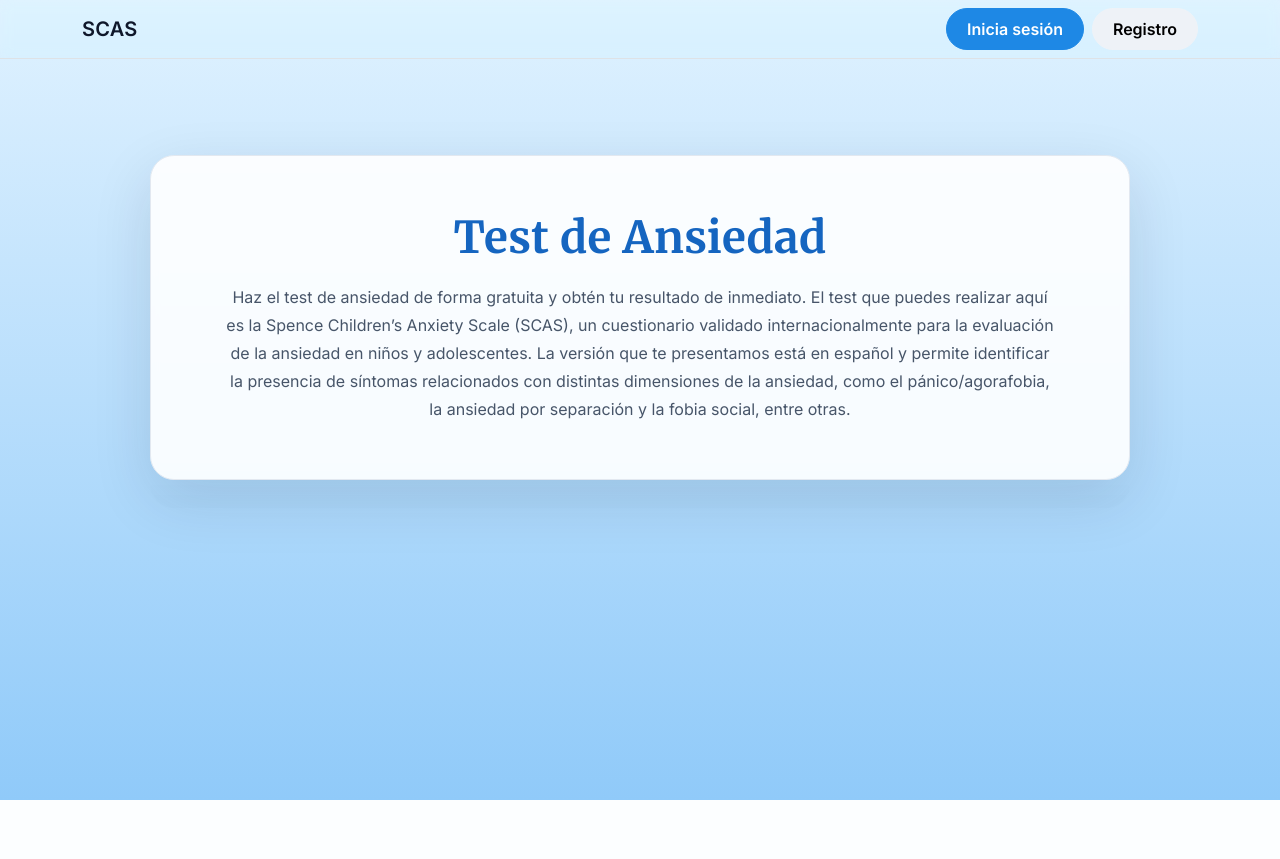
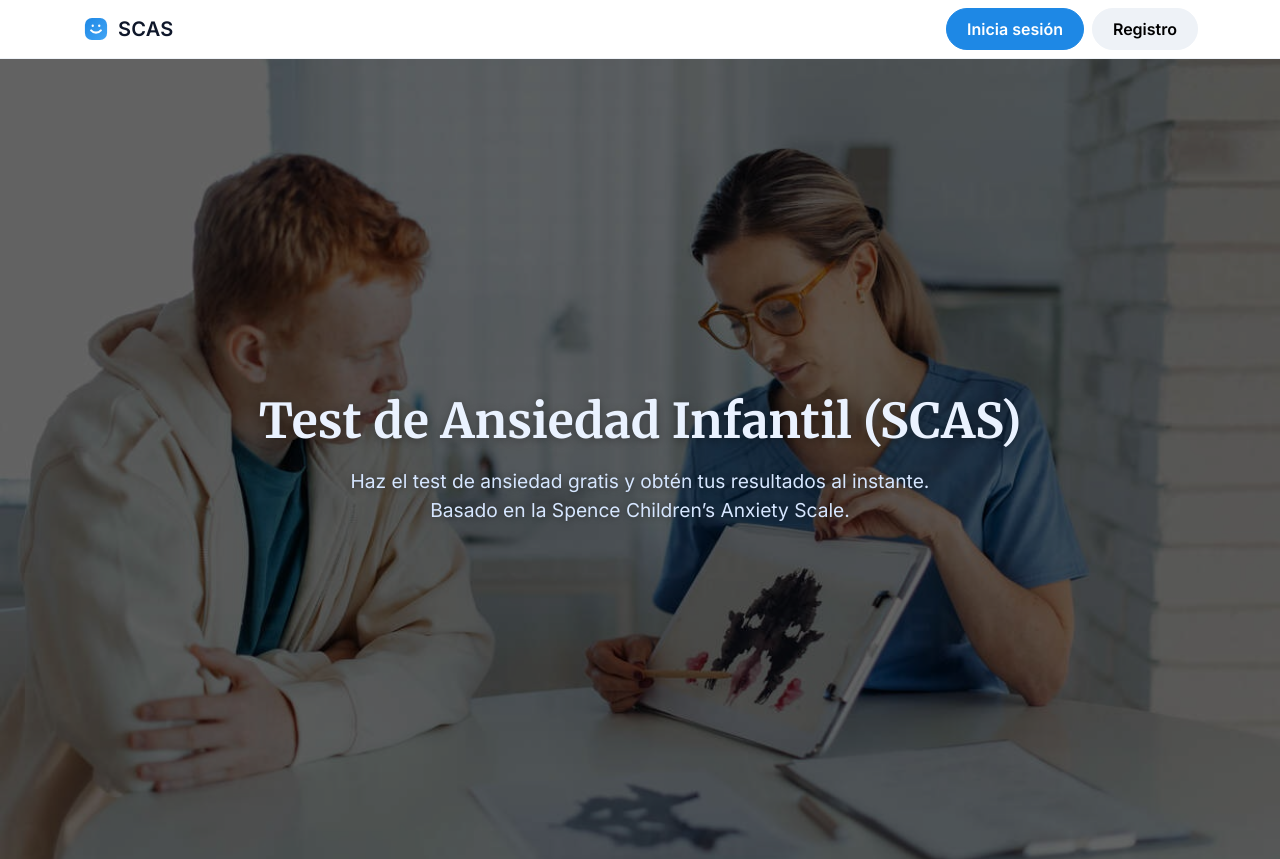
Before and after one commit to MirellaYuriko1/Tesis_clon, a Flask app: page / in a window 1280 px wide. Before the commit the page ends 800 px from the top, so only its background shows below. Run offline with Flask 3, Linux system fonts and the light colour scheme.

Commit message:
UI: agrega static/img/ansiedad.jpg y actualiza templates/index.html

```diff
--- a/templates/index.html
+++ b/templates/index.html
@@ -1,4 +1,3 @@
-<!-- templates/index.html -->
 <!doctype html>
 <html lang="es">
 <head>
@@ -6,130 +5,97 @@
   <meta name="viewport" content="width=device-width, initial-scale=1" />
   <title>Test Escala de Ansiedad Infantil de Spence (SCAS)</title>
 
+  <!-- Bootstrap -->
   <link href="https://cdn.jsdelivr.net/npm/bootstrap@5.3.3/dist/css/bootstrap.min.css" rel="stylesheet">
+  <!-- Fuentes -->
   <link href="https://fonts.googleapis.com/css2?family=Merriweather:wght@700&family=Inter:wght@400;500;600&display=swap" rel="stylesheet">
 
   <style>
     :root{
-      --bg1:#e0f2ff; --bg2:#90caf9;
-      --ink:#0f172a; --muted:#475569;
-      --brand:#1e88e5; --brand-dark:#1565c0;
-      --panel:#ffffff; --line:#e2e8f0;
-      --radius:24px; --shadow:0 20px 60px rgba(2,21,46,.12);
+      --brand:#1e88e5;
+      --brand-dark:#1565c0;
+      --muted:#f1f5f9;
+      --hero-title:#EAF2FF; /* azul hielo */
+      --hero-text:#D6E6FF;  /* azul claro */
     }
 
-    html, body { height: 100%; }
-    body{
-      margin:0;
-      font-family: 'Inter', system-ui, -apple-system, Segoe UI, Roboto, Arial, sans-serif;
-      color: var(--ink);
-      background: linear-gradient(180deg, var(--bg1) 0%, var(--bg2) 100%);
+    body{ margin:0; font-family:'Inter',sans-serif; }
+
+    /* NAVBAR */
+    .navbar{ backdrop-filter:saturate(120%) blur(6px); border-bottom:1px solid #eef2f7; }
+    .navbar .navbar-brand{ font-weight:800; color:#0f172a; letter-spacing:.2px; }
+    .brand-logo{ width:28px; height:28px; flex:0 0 28px; display:inline-block; }
+
+    .btn-primary{
+      background:var(--brand); border-color:var(--brand);
+      font-weight:600; padding:8px 20px; border-radius:999px;
+    }
+    .btn-primary:hover{ background:var(--brand-dark); border-color:var(--brand-dark); }
+    .btn-outline-primary{
+      background:#eef2f7; border-color:#eef2f7;
+      color:#000 !important; font-weight:600; padding:8px 20px; border-radius:999px;
     }
 
-    /* Navbar */
-    .navbar{
-      backdrop-filter: saturate(120%) blur(6px);
-      border-bottom: 1px solid #eef2f7;
+    /* HERO */
+    .hero{
+      position:relative; min-height:100vh;
+      display:flex; align-items:center; justify-content:center;
+      text-align:center;
+      background-image:url("{{ url_for('static', filename='img/ansiedad.jpg') }}?v=1");
+      background-position:center; background-size:cover; background-repeat:no-repeat;
+      color:#fff;
     }
-    .navbar .navbar-brand{
-      font-weight: 700;
-      color: var(--ink);
-      letter-spacing:.2px;
+    .hero::before{ content:""; position:absolute; inset:0; background:rgba(0,0,0,.6); }
+    .hero-content{ position:relative; z-index:1; max-width:800px; padding:1rem; }
+    .hero h1{
+      font-family:'Merriweather',serif; font-size:clamp(28px,4vw,48px);
+      font-weight:700; margin-bottom:1rem; color:var(--hero-title);
+      text-shadow:0 2px 10px rgba(0,0,0,.35);
     }
-    .btn-primary{
-      background: var(--brand);
-      border-color: var(--brand);
-      font-weight: 600;
-      padding: 8px 20px;
-      border-radius: 999px;
-    }
-    .btn-primary:hover{ background: var(--brand-dark); border-color: var(--brand-dark); }
-
-    /* Botón Registro fijo en negro */
-    .btn-outline-primary{
-      background: #eef2f7;
-      border-color: #eef2f7;
-      color: #000 !important;
-      font-weight: 600;
-      padding: 8px 20px;
-      border-radius: 999px;
-    }
-    .btn-outline-primary:hover{
-      background: #eef2f7; /* mismo color, no cambia */
-      border-color: #eef2f7;
-      color: #000 !important;
-    }
-
-    /* Hero */
-    .hero{
-      padding-block: clamp(48px, 8vw, 96px);
-    }
-    .hero-card{
-      max-width: 980px;
-      margin-inline: auto;
-      background: rgba(255,255,255,.9);
-      backdrop-filter: blur(4px);
-      border: 1px solid var(--line);
-      border-radius: var(--radius);
-      box-shadow: var(--shadow);
-      padding: clamp(24px, 5vw, 56px);
-    }
-    .hero h1{
-      font-family: 'Merriweather', serif;
-      font-weight: 700;
-      text-align: center;
-      color: var(--brand-dark);
-      font-size: clamp(28px, 4.2vw, 44px);
-      margin-bottom: 18px;
-      letter-spacing:.3px;
-    }
-    .hero p.lead{
-      text-align: center;
-      font-size: clamp(14px, 1.5vw, 16px);
-      line-height: 1.75;
-      color: var(--muted);
-      max-width: 82ch;
-      margin: 0 auto;
-    }
-
-    /* Sutil franja decorativa bajo el hero (opcional) */
-    .fade-slab{
-      height: 28px;
-      background: linear-gradient(180deg, rgba(255,255,255,.0), rgba(0,0,0,.03) 70%, rgba(0,0,0,.04));
-      opacity:.25;
-      border-radius: 0 0 var(--radius) var(--radius);
-      max-width: 980px; margin: 0 auto;
-    }
-
-    @media (max-width: 576px){
-      .navbar .d-flex{ gap: .5rem !important; }
+    .hero p{
+      font-size:1.2rem; margin-bottom:0;
+      color:var(--hero-text);
+      text-shadow:0 1px 6px rgba(0,0,0,.35);
     }
   </style>
 </head>
 <body>
-  <nav class="navbar navbar-light border-bottom">
+  <!-- NAVBAR con LOGO + SCAS -->
+  <nav class="navbar navbar-light bg-white sticky-top">
     <div class="container d-flex justify-content-between align-items-center">
-      <span class="navbar-brand">SCAS</span>
+      <a class="navbar-brand d-flex align-items-center gap-2" href="{{ url_for('home') }}" aria-label="Inicio SCAS">
+        <!-- Logo SVG liviano (sin archivos extra) -->
+        <svg class="brand-logo" viewBox="0 0 24 24" aria-hidden="true">
+          <defs>
+            <linearGradient id="g" x1="0" y1="0" x2="1" y2="1">
+              <stop offset="0" stop-color="#1e88e5"/><stop offset="1" stop-color="#42a5f5"/>
+            </linearGradient>
+          </defs>
+          <rect x="2.5" y="2.5" width="19" height="19" rx="6" fill="url(#g)"/>
+          <path d="M7.8 13.2c1.1 1.2 2.5 1.9 4.2 1.9s3.1-.7 4.2-1.9" fill="none" stroke="white" stroke-width="1.8" stroke-linecap="round"/>
+          <circle cx="9.2" cy="9.2" r="1" fill="white"/>
+          <circle cx="14.8" cy="9.2" r="1" fill="white"/>
+        </svg>
+        <span>SCAS</span>
+      </a>
+
       <div class="d-flex gap-2">
-        <a href="form_login" class="btn btn-primary">Inicia sesión</a>
-        <a href="form_registro" class="btn btn-outline-primary">Registro</a>
+        <a href="{{ url_for('login') }}" class="btn btn-primary">Inicia sesión</a>
+        <a href="{{ url_for('registro') }}" class="btn btn-outline-primary">Registro</a>
       </div>
     </div>
   </nav>
 
-  <main class="hero">
-    <section class="hero-card">
-      <h1>Test de Ansiedad</h1>
-      <p class="lead">
-        Haz el test de ansiedad de forma gratuita y obtén tu resultado de inmediato.
-        El test que puedes realizar aquí es la <strong>Spence Children’s Anxiety Scale (SCAS)</strong>,
-        un cuestionario validado internacionalmente para la evaluación de la ansiedad en niños y adolescentes.
-        La versión que te presentamos está en español y permite identificar la presencia de síntomas
-        relacionados con distintas dimensiones de la ansiedad, como el pánico/agorafobia, la ansiedad por
-        separación y la fobia social, entre otras.
+  <!-- HERO -->
+  <section class="hero">
+    <div class="hero-content">
+      <h1>Test de Ansiedad Infantil (SCAS)</h1>
+      <p>
+        Haz el test de ansiedad gratis y obtén tus resultados al instante.<br>
+        Basado en la Spence Children’s Anxiety Scale.
       </p>
-    </section>
-    <div class="fade-slab"></div>
-  </main>
+      <!-- sin botón -->
+    </div>
+  </section>
 </body>
 </html>
```
Also changed, not shown: static/img/ansiedad.jpg (added).
